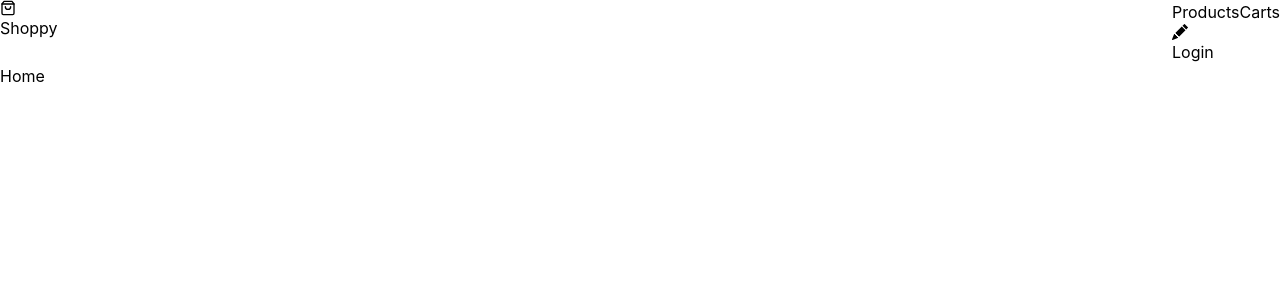
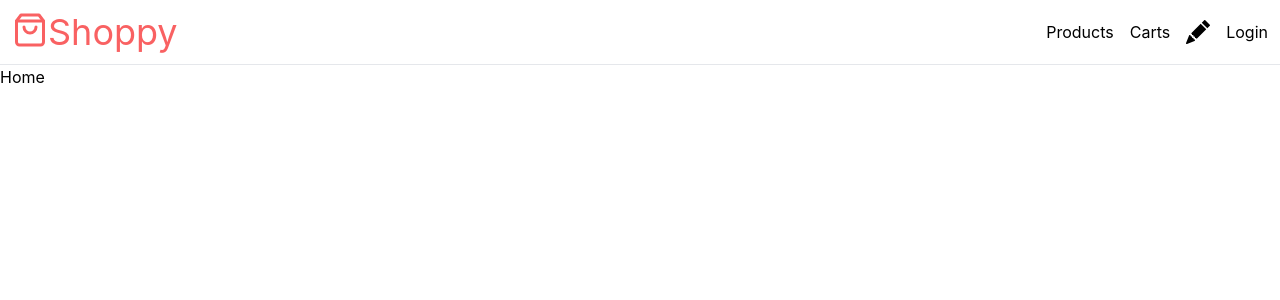
Before and after one commit to sungyuha/onlinemall-production, a React (Create React App) app in the folder onlinemall/: page / in a window 1280 px wide. Shown: the top 300 px of the page. Built offline with nearby package versions, Linux system fonts and the light colour scheme.

Commit message:
dosc: navbar 스타일링

```diff
--- a/onlinemall/src/components/Navbar.jsx
+++ b/onlinemall/src/components/Navbar.jsx
@@ -5,15 +5,15 @@ import { BsFillPencilFill } from 'react-icons/bs';
 
 export default function Navbar() {
   return (
-    <header className='flex justify-between'>
-      <Link to='/'>
+    <header className='flex justify-between border-b border-gary-300 p-3'>
+      <Link to='/' className='flex items-conter text-4xl text-brand'>
         <FiShoppingBag />
         <h1>Shoppy</h1>
       </Link>
-      <nav>
+      <nav className='flex items-center gap-4 font-semiblod'>
         <Link to='/products'>Products</Link>
         <Link to='/carts'>Carts</Link>
-        <Link to='/products/new'>
+        <Link to='/products/new' className='text-2xl'>
           <BsFillPencilFill />
         </Link>
         <button>Login</button>
--- a/onlinemall/src/index.css
+++ b/onlinemall/src/index.css
@@ -9,7 +9,7 @@ body {
     sans-serif;
   -webkit-font-smoothing: antialiased;
   -moz-osx-font-smoothing: grayscale;
-  @apply flex flex-col
+  @apply flex flex-col items-center;
 }
 
 /* header에 최대 너비 공간 설정  */
--- a/onlinemall/tailwind.config.js
+++ b/onlinemall/tailwind.config.js
@@ -3,7 +3,11 @@ module.exports = {
   // content update
   content: ['./src/**/*.{js,jsx}'],
   theme: {
-    extend: {},
+    extend: {
+      colors: {
+        brand: '#F96162',
+      }
+    },
   },
   plugins: [],
 }
```
